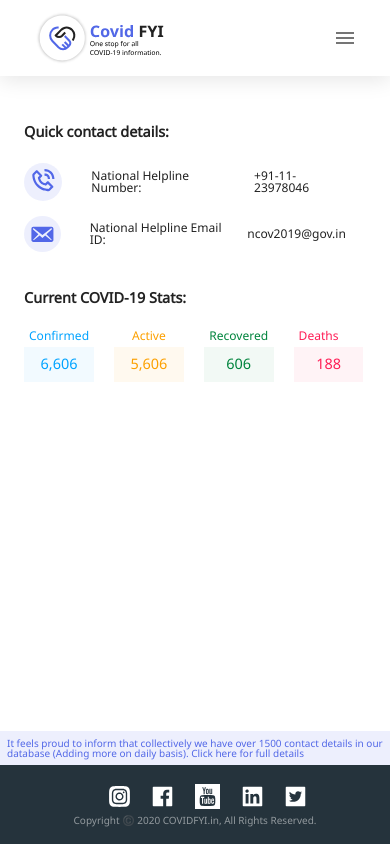
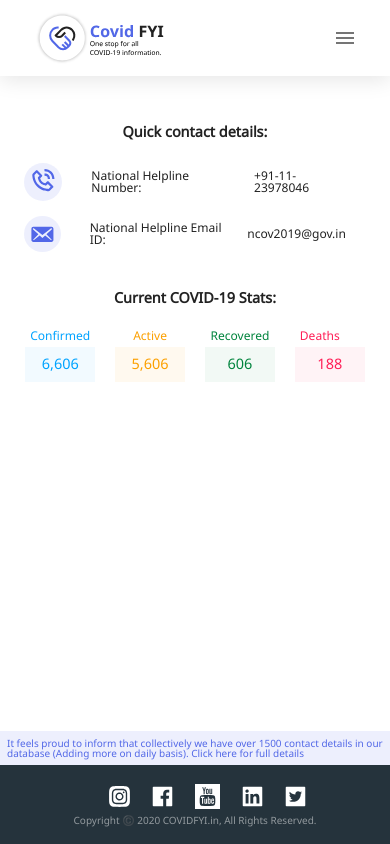
Before and after one commit to covidFYI/frontend, a Next.js app: page / in a window 390 px wide. Built offline with nearby package versions, Linux system fonts and the light colour scheme.

Commit message:
media query fixes

```diff
--- a/public/css/components.css
+++ b/public/css/components.css
@@ -228,6 +228,18 @@ div.dropdown-navigation a.nav-item:hover {
     }
 }
 
+@media only screen and (max-width: 870px) {
+    .information > * {
+        display: flex;
+        flex-direction: column;
+        align-items: center;
+    }
+
+    .information {
+        justify-content: center
+    }
+}
+
 @media only screen and (max-width: 700px) {
   .footer {
     font-size: 10px;
```
